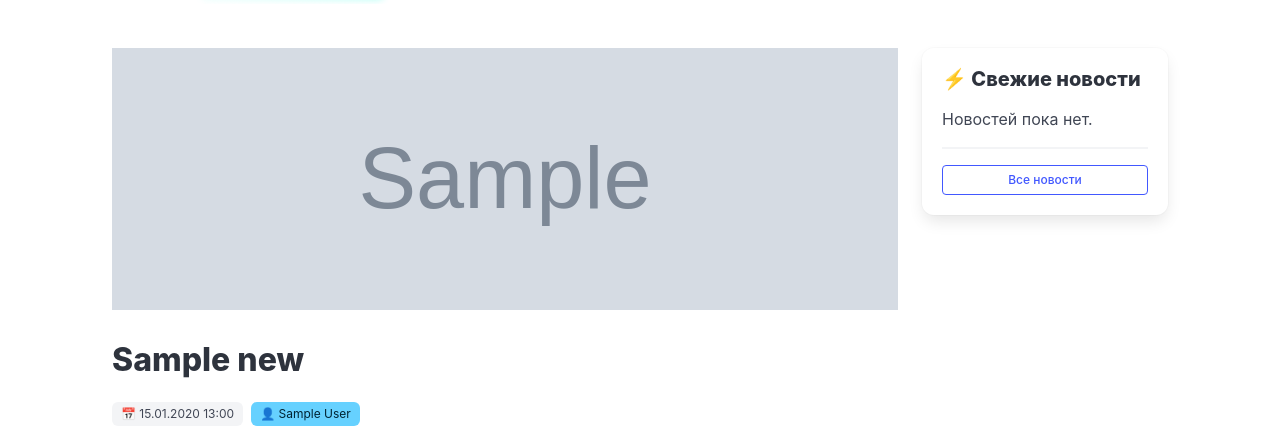
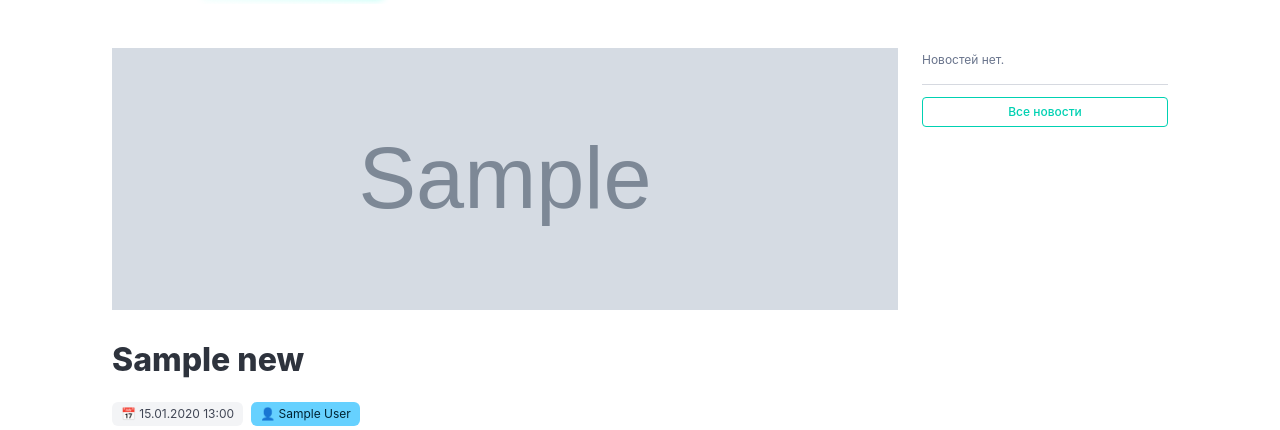
Before and after one commit to 1517mb/cat_time_bot, a Django app: a page that uses src/templates/content/_latest_news_widget.html in a window 1280 px wide. Shown: the part 52-482 px from the top of the page. Run offline with Django 5.2, Linux system fonts and the light colour scheme; tables that the repository leaves empty hold one stand-in row (values such as "Sample post"); grey boxes marked "Sample" are stand-in pictures; some libraries are stand-ins or nearby versions.

Commit message:
Update last news widget

```diff
--- a/src/templates/content/_latest_news_widget.html
+++ b/src/templates/content/_latest_news_widget.html
@@ -1,19 +1,23 @@
-<div class="box">
-    <h3 class="title is-5 mb-4">⚡ Свежие новости</h3>
-    <ul>
+<aside class="menu">
+    <ul class="menu-list">
         {% for news in latest_news %}
-            <li class="mb-3">
-                <a href="{{ news.get_absolute_url }}">{{ news.title }}</a>
-                <div class="is-size-7 has-text-grey mt-1">
-                    📅 {{ news.created_at|date:"d.m.Y" }}
-                </div>
+            <li>
+                <a href="{{ news.get_absolute_url }}" class="py-2 theme-link-grey">
+                    <span class="has-text-weight-medium">{{ news.title }}</span>
+                    <br>
+                    <span class="is-size-7 has-text-grey">
+                        📅 {{ news.created_at|date:"d.m.Y" }}
+                    </span>
+                </a>
             </li>
         {% empty %}
-            <li>Новостей пока нет.</li>
+            <li><span class="has-text-grey is-size-7">Новостей нет.</span></li>
         {% endfor %}
     </ul>
-    <hr class="my-4">
-    <a href="{% url 'content:list' %}" class="button is-small is-link is-outlined is-fullwidth">
+</aside>
+
+<div class="mt-4 pt-3 border-top has-text-centered" style="border-top: 1px solid var(--bulma-border);">
+    <a href="{% url 'content:list' %}" class="button is-small is-primary is-outlined is-fullwidth">
         Все новости
     </a>
 </div>
```
